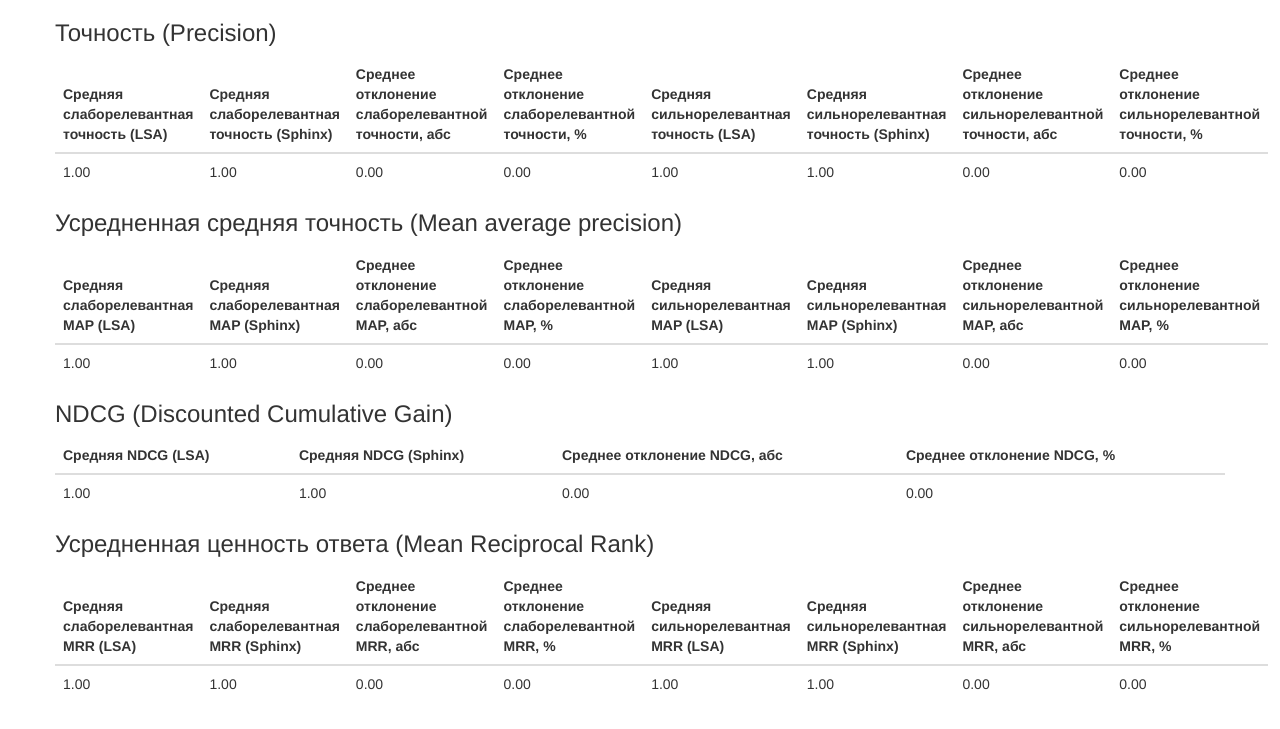
After one commit to Skycker/lsa-test-stand, a Django app: page /results/ in a window 1280 px wide. The commit adds this page. Shown: the top 729 px of the page. Run offline with Django 3.2, Linux system fonts and the light colour scheme; tables that the repository leaves empty hold one stand-in row (values such as "Sample post"); parts of the project's set-up code (start-up, migrations or seed data) failed here and were passed over; some libraries are stand-ins or nearby versions.

Commit message:
some changes

```diff
--- a/lsa_test_stand/settings.py
+++ b/lsa_test_stand/settings.py
@@ -138,9 +138,9 @@ except ImportError:
 
 db_settings = DATABASES['default']
 INDEX_SETTINGS = {
-    'latent_dimensions': 3, 'index_backend': 'lsa.keeper.backends.JsonIndexBackend',
-    'relevance_radius_threshold': 0.05,
-    "keep_index_info": {'path_to_index_folder': os.path.join(BASE_DIR, "indexes")},
+    'latent_dimensions': 150, 'index_backend': 'lsa.keeper.backends.JsonIndexBackend',
+    'relevance_radius_threshold': 0.35,
+    "keep_index_info": {'path_to_index_folder': os.path.join(BASE_DIR, "index_7500")},
     "db_backend": 'lsa.db.mysql.MySQLBackend',
     "db_credentials": {'db_name': db_settings["NAME"], 'user': db_settings["USER"],
                        'password': db_settings["PASSWORD"]},
--- a/templates/web_site/document.html
+++ b/templates/web_site/document.html
@@ -2,8 +2,6 @@
 
 {% block content %}
     <div class="row">
-        <a href="{% url "web_site:search" %}">Назад</a>
-
         <div class="col-lg-12">
             <h3>{{ document.title }}</h3>
 
--- /dev/null
+++ b/templates/web_site/results.html
@@ -0,0 +1,118 @@
+{% extends "base.html" %}
+
+{% block content %}
+    <div class="row">
+
+        <h3>Точность (Precision)</h3>
+
+        <table class="table">
+            <thead>
+            <tr>
+                <th>Средняя слаборелевантная точность (LSA)</th>
+                <th>Средняя слаборелевантная точность (Sphinx)</th>
+                <th>Среднее отклонение слаборелевантной точности, абс</th>
+                <th>Среднее отклонение слаборелевантной точности, %</th>
+
+                <th>Средняя сильнорелевантная точность (LSA)</th>
+                <th>Средняя сильнорелевантная точность (Sphinx)</th>
+                <th>Среднее отклонение сильнорелевантной точности, абс</th>
+                <th>Среднее отклонение сильнорелевантной точности, %</th>
+            </tr>
+            </thead>
+            <tbody>
+            <tr>
+                <td>{{ avg_lsa_weak_precision|floatformat:2 }}</td>
+                <td>{{ avg_ideal_weak_precision|floatformat:2 }}</td>
+                <td>{{ avg_week_prec_delta|floatformat:2 }}</td>
+                <td>{{ avg_week_prec_delta_percent|floatformat:2 }}</td>
+                <td>{{ avg_lsa_strong_precision|floatformat:2 }}</td>
+                <td>{{ avg_ideal_strong_precision|floatformat:2 }}</td>
+                <td>{{ avg_strong_prec_delta|floatformat:2 }}</td>
+                <td>{{ avg_strong_prec_delta_percent|floatformat:2 }}</td>
+            </tr>
+            </tbody>
+        </table>
+
+        <h3>Усредненная средняя точность (Mean average precision)</h3>
+
+        <table class="table">
+            <thead>
+            <tr>
+                <th>Средняя слаборелевантная MAP (LSA)</th>
+                <th>Средняя слаборелевантная MAP (Sphinx)</th>
+                <th>Среднее отклонение слаборелевантной MAP, абс</th>
+                <th>Среднее отклонение слаборелевантной MAP, %</th>
+
+                <th>Средняя сильнорелевантная MAP (LSA)</th>
+                <th>Средняя сильнорелевантная MAP (Sphinx)</th>
+                <th>Среднее отклонение сильнорелевантной MAP, абс</th>
+                <th>Среднее отклонение сильнорелевантной MAP, %</th>
+            </tr>
+            </thead>
+            <tbody>
+            <tr>
+                <td>{{ lsa_weak_map|floatformat:2 }}</td>
+                <td>{{ ideal_weak_map|floatformat:2 }}</td>
+                <td>{{ lsa_weak_map_delta|floatformat:2 }}</td>
+                <td>{{ lsa_weak_map_delta_percent|floatformat:2 }}</td>
+                <td>{{ lsa_strong_map|floatformat:2 }}</td>
+                <td>{{ ideal_strong_map|floatformat:2 }}</td>
+                <td>{{ lsa_strong_map_delta|floatformat:2 }}</td>
+                <td>{{ lsa_strong_map_delta_percent|floatformat:2 }}</td>
+            </tr>
+            </tbody>
+        </table>
+
+        <h3>NDCG (Discounted Cumulative Gain)</h3>
+
+        <table class="table">
+            <thead>
+            <tr>
+                <th>Средняя NDCG (LSA)</th>
+                <th>Средняя NDCG (Sphinx)</th>
+                <th>Среднее отклонение NDCG, абс</th>
+                <th>Среднее отклонение NDCG, %</th>
+            </tr>
+            </thead>
+            <tbody>
+            <tr>
+                <td>{{ avg_lsa_ndcg|floatformat:2 }}</td>
+                <td>{{ avg_ideal_ndcg|floatformat:2 }}</td>
+                <td>{{ avg_ndcg_delta|floatformat:2 }}</td>
+                <td>{{ avg_ndcg_delta_percent|floatformat:2 }}</td>
+            </tr>
+            </tbody>
+        </table>
+
+
+        <h3>Усредненная ценность ответа (Mean Reciprocal Rank)</h3>
+
+        <table class="table">
+            <thead>
+            <tr>
+                <th>Средняя слаборелевантная MRR (LSA)</th>
+                <th>Средняя слаборелевантная MRR (Sphinx)</th>
+                <th>Среднее отклонение слаборелевантной MRR, абс</th>
+                <th>Среднее отклонение слаборелевантной MRR, %</th>
+
+                <th>Средняя сильнорелевантная MRR (LSA)</th>
+                <th>Средняя сильнорелевантная MRR (Sphinx)</th>
+                <th>Среднее отклонение сильнорелевантной MRR, абс</th>
+                <th>Среднее отклонение сильнорелевантной MRR, %</th>
+            </tr>
+            </thead>
+            <tbody>
+            <tr>
+                <td>{{ avg_lsa_weak_mrr|floatformat:2 }}</td>
+                <td>{{ avg_ideal_weak_mrr|floatformat:2 }}</td>
+                <td>{{ lsa_weak_mrr_delta|floatformat:2 }}</td>
+                <td>{{ lsa_weak_mrr_delta_percent|floatformat:2 }}</td>
+                <td>{{ avg_lsa_strong_mrr|floatformat:2 }}</td>
+                <td>{{ avg_ideal_strong_mrr|floatformat:2 }}</td>
+                <td>{{ lsa_strong_mrr_delta|floatformat:2 }}</td>
+                <td>{{ lsa_strong_mrr_delta_percent|floatformat:2 }}</td>
+            </tr>
+            </tbody>
+        </table>
+    </div>
+{% endblock %}
--- a/web_site/urls.py
+++ b/web_site/urls.py
@@ -4,5 +4,6 @@ from web_site import views
 urlpatterns = [
     url(r'^$', views.SearchView.as_view(), name="search"),
     url(r'^save/$', views.SaveAccessorMarks.as_view(), name="save"),
-    url(r'^documents/(?P<pk>\d+)/$', views.DocumentView.as_view(), name="document")
+    url(r'^documents/(?P<pk>\d+)/$', views.DocumentView.as_view(), name="document"),
+    url(r'results/$', views.ResultPage.as_view(), name="result")
 ]
--- a/web_site/views.py
+++ b/web_site/views.py
@@ -5,6 +5,7 @@ import random
 import sphinxapi
 from django.conf import settings
 from django.db import transaction
+from django.db.models import Avg
 from django.http import HttpResponse
 from django.views import generic
 from lsa.search.machine import SearchMachine
@@ -50,6 +51,7 @@ class SearchView(generic.TemplateView):
         pks = []
         if search_results:
             pks = [r[0] for r in search_results]
+        print(len(pks), "LSA")
         return self.get_documents(pks)
 
     def search_by_sphinx(self, query):
@@ -60,6 +62,7 @@ class SearchView(generic.TemplateView):
         if response:
             matches = response['matches']
             pks = [m['id'] for m in matches]
+        print(len(pks), "Sphinx")
         return self.get_documents(pks)
 
 
@@ -84,3 +87,56 @@ class DocumentView(generic.DetailView):
     template_name = 'web_site/document.html'
     context_object_name = "document"
     model = models.Document
+
+
+class ResultPage(generic.TemplateView):
+    template_name = 'web_site/results.html'
+
+    def get_context_data(self, **kwargs):
+        cd = super(ResultPage, self).get_context_data(**kwargs)
+        queries = models.SearchQuery.objects.all()
+
+        # precision
+        cd['avg_lsa_weak_precision'] = queries.aggregate(v=Avg('lsa_weak_precision'))['v']
+        cd['avg_lsa_strong_precision'] = queries.aggregate(v=Avg('lsa_strong_precision'))['v']
+        cd['avg_ideal_weak_precision'] = queries.aggregate(v=Avg('ideal_weak_precision'))['v']
+        cd['avg_ideal_strong_precision'] = queries.aggregate(v=Avg('ideal_strong_precision'))['v']
+        avg_week_prec_delta = abs(cd["avg_lsa_weak_precision"] - cd["avg_ideal_weak_precision"])
+        cd['avg_week_prec_delta'] = avg_week_prec_delta
+        cd['avg_week_prec_delta_percent'] = avg_week_prec_delta / cd["avg_ideal_weak_precision"] * 100
+        avg_strong_prec_delta = abs(cd['avg_lsa_strong_precision'] - cd['avg_ideal_strong_precision'])
+        cd['avg_strong_prec_delta'] = avg_strong_prec_delta
+        cd['avg_strong_prec_delta_percent'] = avg_strong_prec_delta / cd['avg_ideal_strong_precision'] * 100
+
+        # MAP
+        cd['lsa_weak_map'] = queries.aggregate(v=Avg('lsa_weak_avg_prec'))['v']
+        cd['lsa_strong_map'] = queries.aggregate(v=Avg('lsa_strong_avg_prec'))['v']
+        cd['ideal_weak_map'] = queries.aggregate(v=Avg('ideal_weak_avg_prec'))['v']
+        cd['ideal_strong_map'] = queries.aggregate(v=Avg('ideal_strong_avg_prec'))['v']
+        lsa_weak_map_delta = abs(cd['lsa_weak_map'] - cd['ideal_weak_map'])
+        cd['lsa_weak_map_delta'] = lsa_weak_map_delta
+        cd['lsa_weak_map_delta_percent'] = lsa_weak_map_delta / cd['ideal_weak_map'] * 100
+        lsa_strong_map_delta = abs(cd['lsa_strong_map'] - cd['ideal_strong_map'])
+        cd['lsa_strong_map_delta'] = lsa_strong_map_delta
+        cd['lsa_strong_map_delta_percent'] = lsa_strong_map_delta / cd['ideal_strong_map'] * 100
+
+        # NDCG
+        cd['avg_lsa_ndcg'] = queries.aggregate(v=Avg("lsa_ndcg"))['v']
+        cd['avg_ideal_ndcg'] = queries.aggregate(v=Avg("ideal_ndcg"))['v']
+        avg_ndcg_delta = abs(cd['avg_lsa_ndcg'] - cd['avg_ideal_ndcg'])
+        cd['avg_ndcg_delta'] = avg_ndcg_delta
+        cd['avg_ndcg_delta_percent'] = avg_ndcg_delta / cd['avg_ideal_ndcg'] * 100
+
+        # MRR
+        cd['avg_lsa_weak_mrr'] = queries.aggregate(v=Avg("lsa_weak_reciprocal_rank"))['v']
+        cd['avg_lsa_strong_mrr'] = queries.aggregate(v=Avg("lsa_strong_reciprocal_rank"))['v']
+        cd['avg_ideal_weak_mrr'] = queries.aggregate(v=Avg("ideal_weak_reciprocal_rank"))['v']
+        cd['avg_ideal_strong_mrr'] = queries.aggregate(v=Avg("ideal_strong_reciprocal_rank"))['v']
+        lsa_weak_mrr_delta = abs(cd['avg_lsa_weak_mrr'] - cd['avg_ideal_weak_mrr'])
+        cd['lsa_weak_mrr_delta'] = lsa_weak_mrr_delta
+        cd['lsa_weak_mrr_delta_percent'] = lsa_weak_mrr_delta / cd['avg_ideal_weak_mrr'] * 100
+        lsa_strong_mrr_delta = abs(cd['avg_lsa_strong_mrr'] - cd['avg_ideal_strong_mrr'])
+        cd['lsa_strong_mrr_delta'] = lsa_strong_mrr_delta
+        cd['lsa_strong_mrr_delta_percent'] = lsa_strong_mrr_delta / cd['avg_ideal_strong_mrr'] * 100
+
+        return cd
```
Also changed, not shown: web_site/admin.py (+13 -0 lines), web_site/management/commands/sync_news.py (added, +27 -0 lines), web_site/models.py (+97 -1 lines), web_site/migrations/0004_auto_20160518_1919.py (added), web_site/migrations/0005_auto_20160519_0006.py (added), web_site/migrations/0006_auto_20160519_0218.py (added), web_site/migrations/0007_auto_20160519_0319.py (added), 2 other files.
